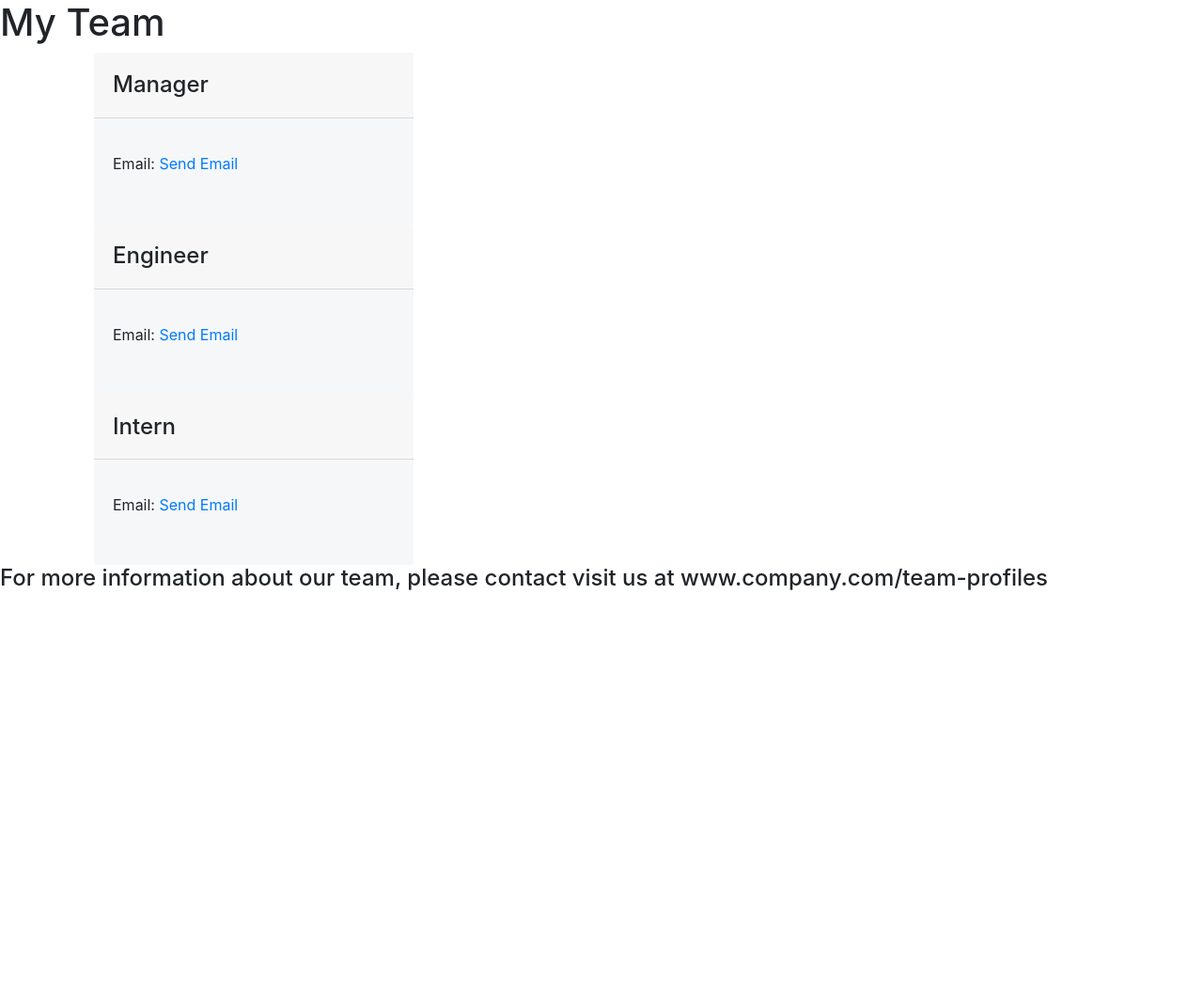
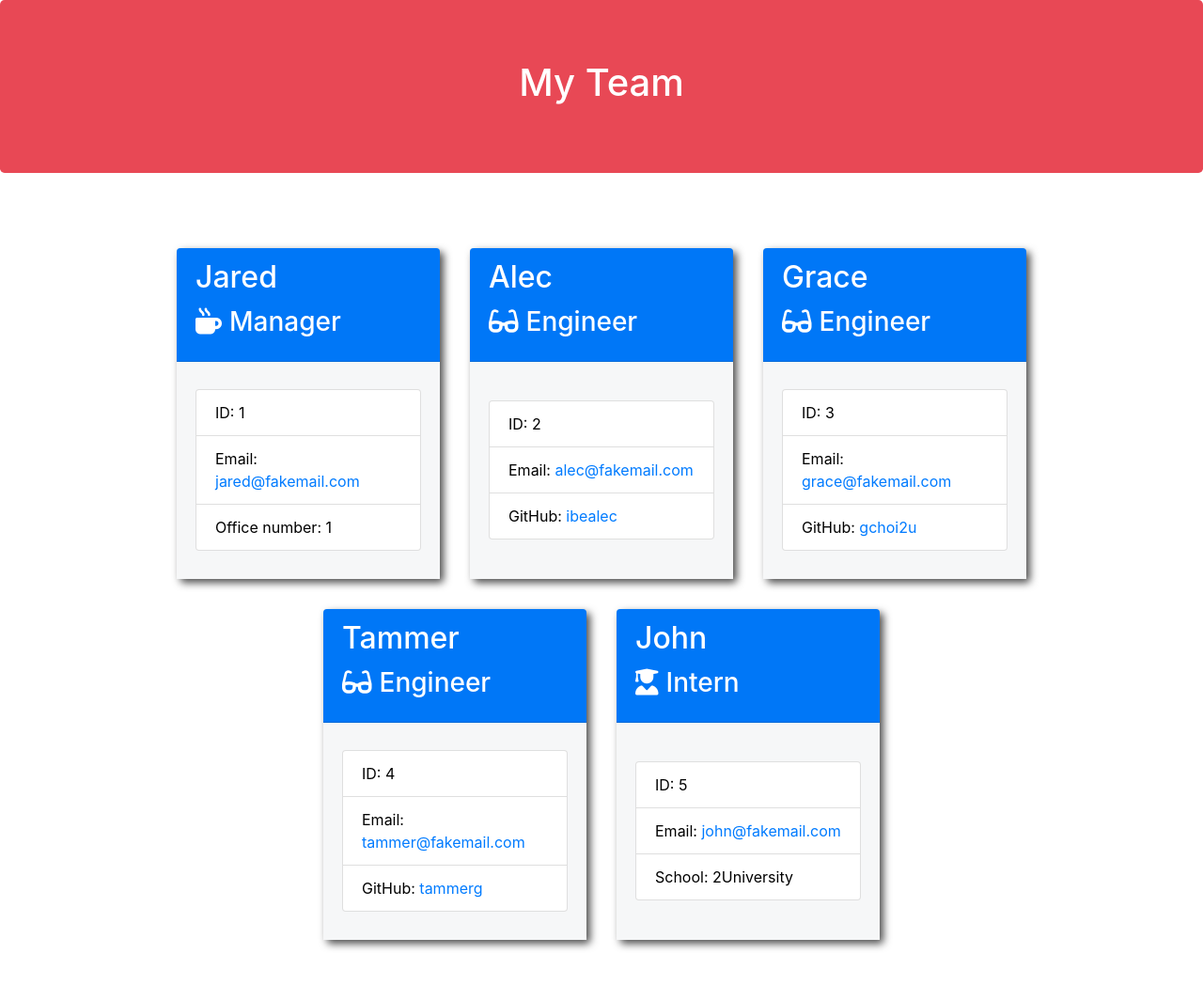
Before and after one commit to Nate-Huerd/team-profile-generator, a website: page dist/index.html in a window 1280 px wide. Shown: the whole page at 94% size. Before the commit the page ends 800 px from the top, so only its background shows below. Drawn offline with nearby package versions, Linux system fonts and the light colour scheme.

Commit message:
adjusted index.html to match example

```diff
--- a/dist/index.html
+++ b/dist/index.html
@@ -1,73 +1,102 @@
 <!DOCTYPE html>
-<html lang="en-US">
+<html lang="en">
 
 <head>
-        <!-- optimized for mobile -->
-        <meta charset="UTF-8" name="viewport" content="width=device-width, initial-scale=1.0"/>
-        <link rel="stylesheet" href="https://stackpath.bootstrapcdn.com/bootstrap/4.3.1/css/bootstrap.min.css" integrity="sha384-ggOyR0iXCbMQv3Xipma34MD+dH/1fQ784/j6cY/iJTQUOhcWr7x9JvoRxT2MZw1T" crossorigin="anonymous">
-        <link rel="stylesheet" href="./style.css">
+    <meta charset="UTF-8" />
+    <meta name="viewport" content="width=device-width, initial-scale=1.0" />
+    <meta http-equiv="X-UA-Compatible" content="ie=edge" />
     <title>My Team</title>
+    <link rel="stylesheet" href="https://stackpath.bootstrapcdn.com/bootstrap/4.3.1/css/bootstrap.min.css"
+        integrity="sha384-ggOyR0iXCbMQv3Xipma34MD+dH/1fQ784/j6cY/iJTQUOhcWr7x9JvoRxT2MZw1T" crossorigin="anonymous">
+    <link rel="stylesheet" href="style.css">
+    <script src="https://kit.fontawesome.com/c502137733.js"></script>
 </head>
 
 <body>
-        <!-- header start -->
-        <header class="title" id="Title"></header>
-            <h1>My Team</h1>
-        <!-- header end -->
-        <main>
-            <!-- create cards for profiles -->
-            <div class="container">
-                <div class="col-4">
-                    <div class="card-header">
-                        <h3 class="employee-name"></h3>
-                        <h4>Manager</h4>
-                    </div>
-                    <div class="card-body">
-                        <p class="employee-id"></p>
-                        <p class="employee-email">Email: <a href="mailto: email@email.com">Send Email</a></p>
-                        <p class="manager-office"></p>
+    <div class="container-fluid">
+        <div class="row">
+            <div class="col-12 jumbotron mb-3 team-heading">
+                <h1 class="text-center">My Team</h1>
             </div>
         </div>
     </div>
-
     <div class="container">
-                <div class="col-4">
+        <div class="row">
+            <div class="team-area col-12 d-flex justify-content-center">
+                <div class="card employee-card">
+    <!-- employee 1 -->
     <div class="card-header">
-                        <h3 class="employee-name"></h3>
-                        <h4>Engineer</h4>
+        <h2 class="card-title">Jared</h2>
+        <h3 class="card-title"><i class="fas fa-mug-hot mr-2"></i>Manager</h3>
     </div>
     <div class="card-body">
-                        <p class="employee-id"></p>
-                        <p class="employee-email">Email: <a href="mailto: email@email.com">Send Email</a></p>
-                        <p class="engineer-github"></p>
+        <ul class="list-group">
+            <li class="list-group-item">ID: 1</li>
+            <li class="list-group-item">Email: <a href="mailto:jared@fakemail.com">jared@fakemail.com</a></li>
+            <li class="list-group-item">Office number: 1</li>
+        </ul>
+    </div>
+</div>
+<div class="card employee-card">
+<!-- employee 2 -->
+    <div class="card-header">
+        <h2 class="card-title">Alec</h2>
+        <h3 class="card-title"><i class="fas fa-glasses mr-2"></i>Engineer</h3>
+    </div>
+    <div class="card-body">
+        <ul class="list-group">
+            <li class="list-group-item">ID: 2</li>
+            <li class="list-group-item">Email: <a href="mailto:alec@fakemail.com">alec@fakemail.com</a></li>
+            <li class="list-group-item">GitHub: <a href="https://github.com/fakegithubaccount" target="_blank" rel="noopener noreferrer">ibealec</a></li>
+        </ul>
+    </div>
+</div>
+<div class="card employee-card">
+<!-- employee 3 -->
+    <div class="card-header">
+        <h2 class="card-title">Grace</h2>
+        <h3 class="card-title"><i class="fas fa-glasses mr-2"></i>Engineer</h3>
+    </div>
+    <div class="card-body">
+        <ul class="list-group">
+            <li class="list-group-item">ID: 3</li>
+            <li class="list-group-item">Email: <a href="mailto:grace@fakemail.com">grace@fakemail.com</a></li>
+            <li class="list-group-item">GitHub: <a href="https://github.com/fakegithubaccount" target="_blank" rel="noopener noreferrer">gchoi2u</a></li>
+        </ul>
+    </div>
+</div>
+<div class="card employee-card">
+<!-- employee 4 -->
+    <div class="card-header">
+        <h2 class="card-title">Tammer</h2>
+        <h3 class="card-title"><i class="fas fa-glasses mr-2"></i>Engineer</h3>
+    </div>
+    <div class="card-body">
+        <ul class="list-group">
+            <li class="list-group-item">ID: 4</li>
+            <li class="list-group-item">Email: <a href="mailto:tammer@fakemail.com">tammer@fakemail.com</a></li>
+            <li class="list-group-item">GitHub: <a href="https://github.com/fakegithubaccount" target="_blank" rel="noopener noreferrer">tammerg</a></li>
+        </ul>
+    </div>
+</div>
+<div class="card employee-card">
+<!-- employee 5 -->
+    <div class="card-header">
+        <h2 class="card-title">John</h2>
+        <h3 class="card-title"><i class="fas fa-user-graduate mr-2"></i>Intern</h3>
+    </div>
+    <div class="card-body">
+        <ul class="list-group">
+            <li class="list-group-item">ID: 5</li>
+            <li class="list-group-item">Email: <a href="mailto:john@fakemail.com">john@fakemail.com</a></li>
+            <li class="list-group-item">School: 2University</li>
+        </ul>
+    </div>
+</div>
+
             </div>
         </div>
     </div>
+</body>
 
-            <div class="container">
-                <div class="col-4">
-                    <div class="card-header">
-                        <h3 class="employee-name"></h3>
-                        <h4>Intern</h4>
-                    </div>
-                    <div class="card-body">
-                        <p class="employee-id"></p>
-                        <p class="employee-email">Email: <a href="mailto: email@email.com">Send Email</a></p>
-                        <p class="intern-school"></p>
-                    </div>
-                </div>
-            </div>
-        </main>
-
-
-
-
-        <!-- footer start-->
-        <footer class="footer">
-            <h4>For more information about our team, please contact visit us at www.company.com/team-profiles</h4>
-        </footer>
-    </body>
-<script src="https://code.jquery.com/jquery-3.3.1.slim.min.js" integrity="sha384-q8i/X+965DzO0rT7abK41JStQIAqVgRVzpbzo5smXKp4YfRvH+8abtTE1Pi6jizo" crossorigin="anonymous"></script>
-<script src="https://cdnjs.cloudflare.com/ajax/libs/popper.js/1.14.7/umd/popper.min.js" integrity="sha384-UO2eT0CpHqdSJQ6hJty5KVphtPhzWj9WO1clHTMGa3JDZwrnQq4sF86dIHNDz0W1" crossorigin="anonymous"></script>
-<script src="https://stackpath.bootstrapcdn.com/bootstrap/4.3.1/js/bootstrap.min.js" integrity="sha384-JjSmVgyd0p3pXB1rRibZUAYoIIy6OrQ6VrjIEaFf/nJGzIxFDsf4x0xIM+B07jRM" crossorigin="anonymous"></script>
 </html>
```
Lines whose indentation alone changed are shown as unchanged.
